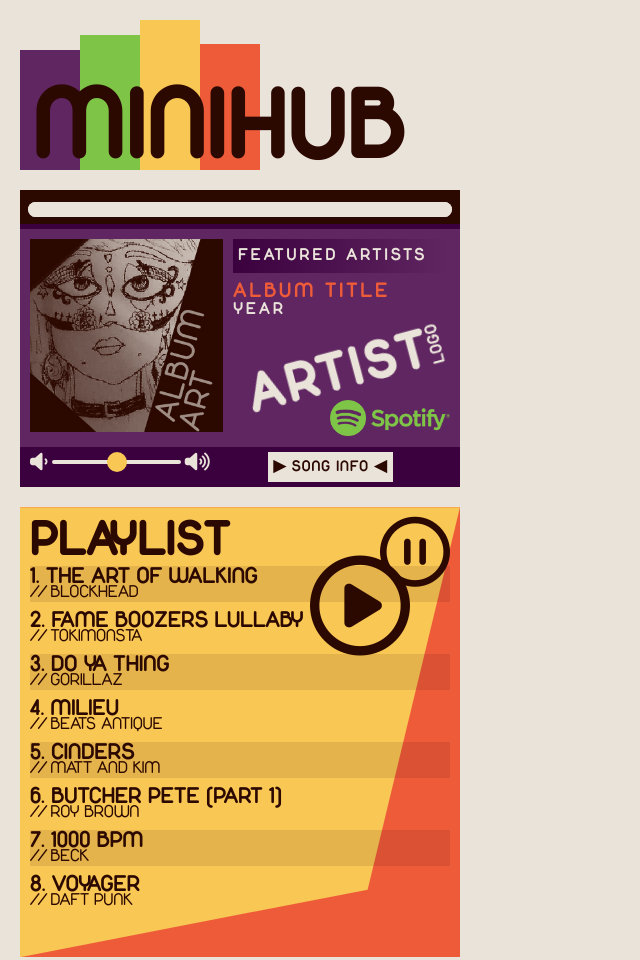
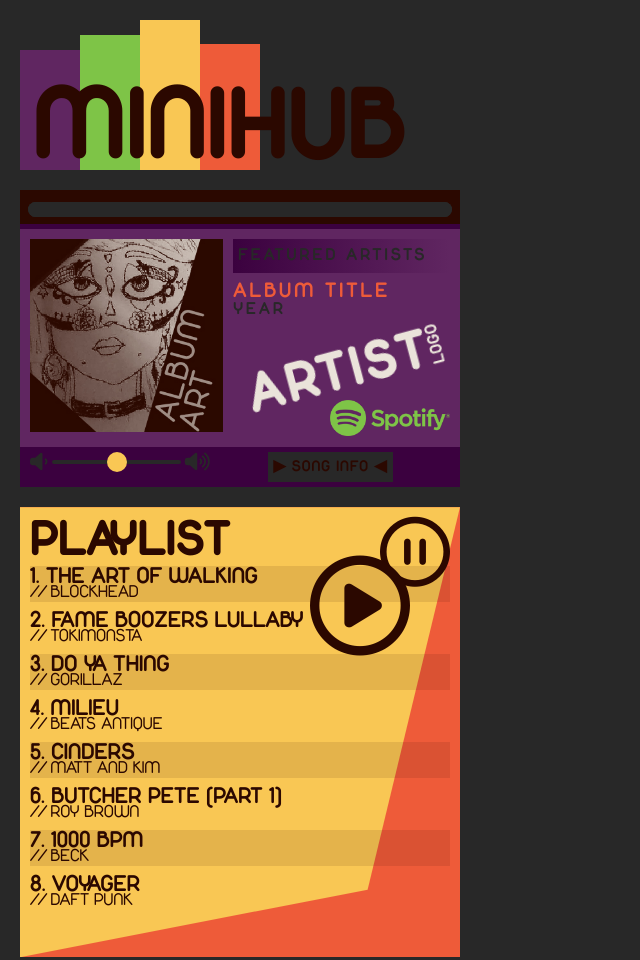
Before and after one commit to mayaqj/minihub, a plain HTML site: page index.html in a window 1280 px wide. Shown: the top 960 px of the page, without its empty margins (0-640 px from the left). Drawn offline with Linux system fonts and the light colour scheme.

Commit message:
Testing Sass
Changed background color from cream to dark gray

```diff
--- a/assets/main.scss
+++ b/assets/main.scss
@@ -49,7 +49,9 @@
     font-weight: 800;
 }
 
-$colors: (cream: #eae3da,
+$colors: (
+    cream: #282828,
+    //cream: #eae3da,
     purp: #602661,
     green: #7ec447,
     yellow: #f9c754,
```
Also changed, not shown: assets/main.css, 1 other file.
